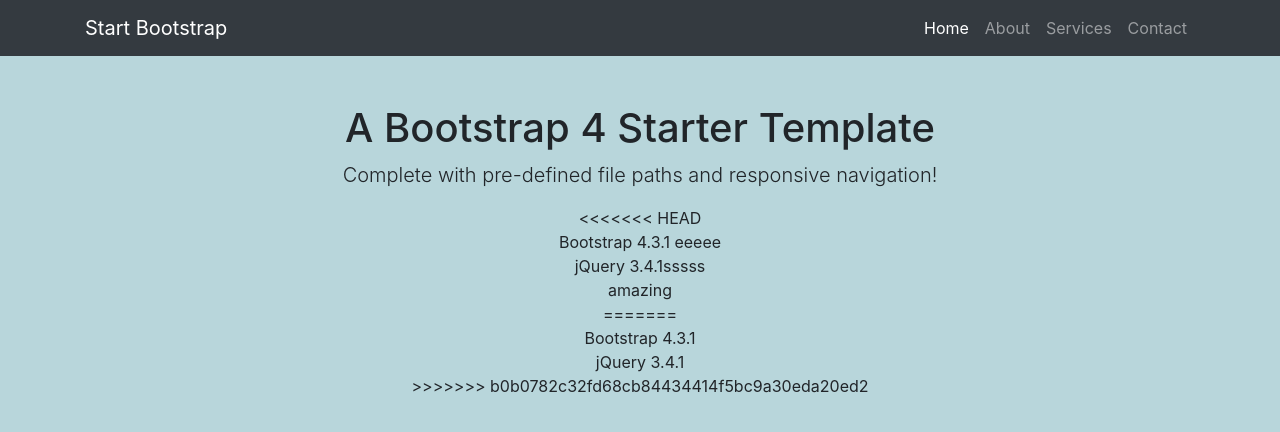
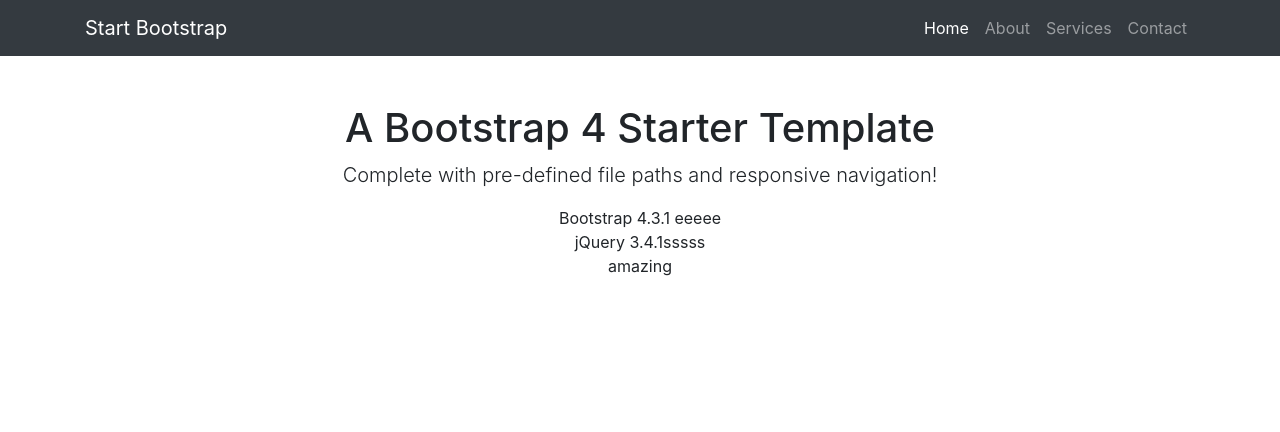
Before and after one commit to dusanvf/demo-repo, a plain HTML site: page index.html in a window 1280 px wide. Drawn offline with Linux system fonts and the light colour scheme.

Commit message:
index fix

```diff
--- a/index.html
+++ b/index.html
@@ -12,7 +12,6 @@
 
   <!-- Bootstrap core CSS -->
   <link href="vendor/bootstrap/css/bootstrap.min.css" rel="stylesheet">
-  <link href="style.css" rel="stylesheet">
 
 </head>
 
@@ -53,14 +52,9 @@
         <h1 class="mt-5">A Bootstrap 4 Starter Template</h1>
         <p class="lead">Complete with pre-defined file paths and responsive navigation!</p>
         <ul class="list-unstyled">
-<<<<<<< HEAD
           <li>Bootstrap 4.3.1 eeeee</li>
           <li>jQuery 3.4.1sssss</li>
           <li>amazing</li>
-=======
-          <li>Bootstrap 4.3.1</li>
-          <li>jQuery 3.4.1</li>
->>>>>>> b0b0782c32fd68cb84434414f5bc9a30eda20ed2
         </ul>
       </div>
     </div>
```
